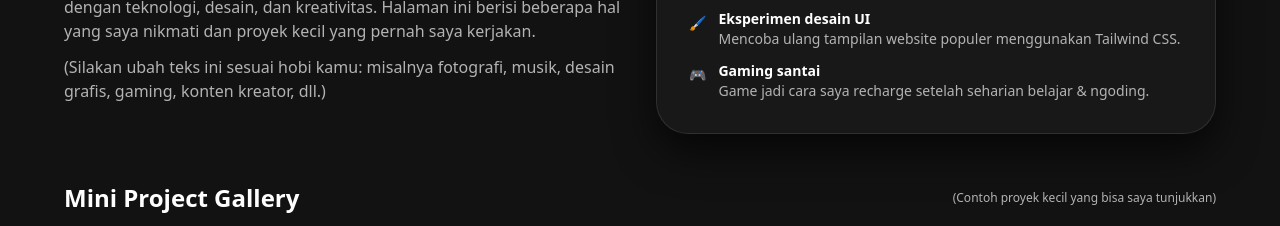
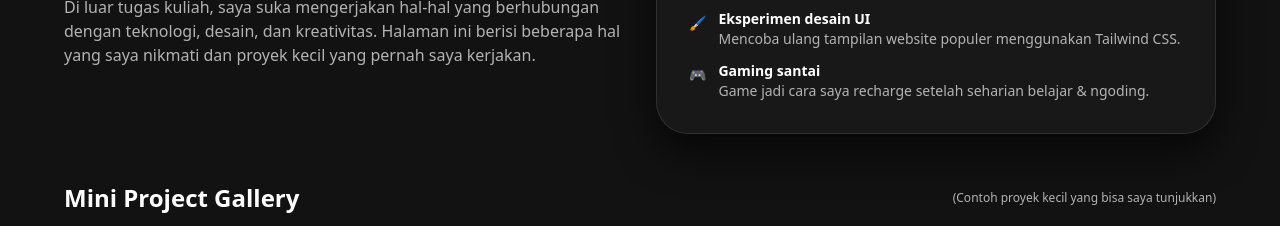
Before and after one commit to rikardohjs13115-ops/ProjectFinal_WEB1, a plain HTML site: page freepage.html in a window 1280 px wide. Shown: the part 252-478 px from the top of the page. Drawn offline with nearby package versions, Linux system fonts and the light colour scheme.

Commit message:
perbaiki yang kurang

```diff
--- a/freepage.html
+++ b/freepage.html
@@ -78,10 +78,6 @@
               Di luar tugas kuliah, saya suka mengerjakan hal-hal yang berhubungan
               dengan teknologi, desain, dan kreativitas. Halaman ini berisi beberapa
               hal yang saya nikmati dan proyek kecil yang pernah saya kerjakan.
-            </p>
-            <p class="text-sm md:text-base text-ecosia-grey leading-relaxed">
-              (Silakan ubah teks ini sesuai hobi kamu: misalnya fotografi, musik,
-              desain grafis, gaming, konten kreator, dll.)
             </p>
           </div>
 
```
